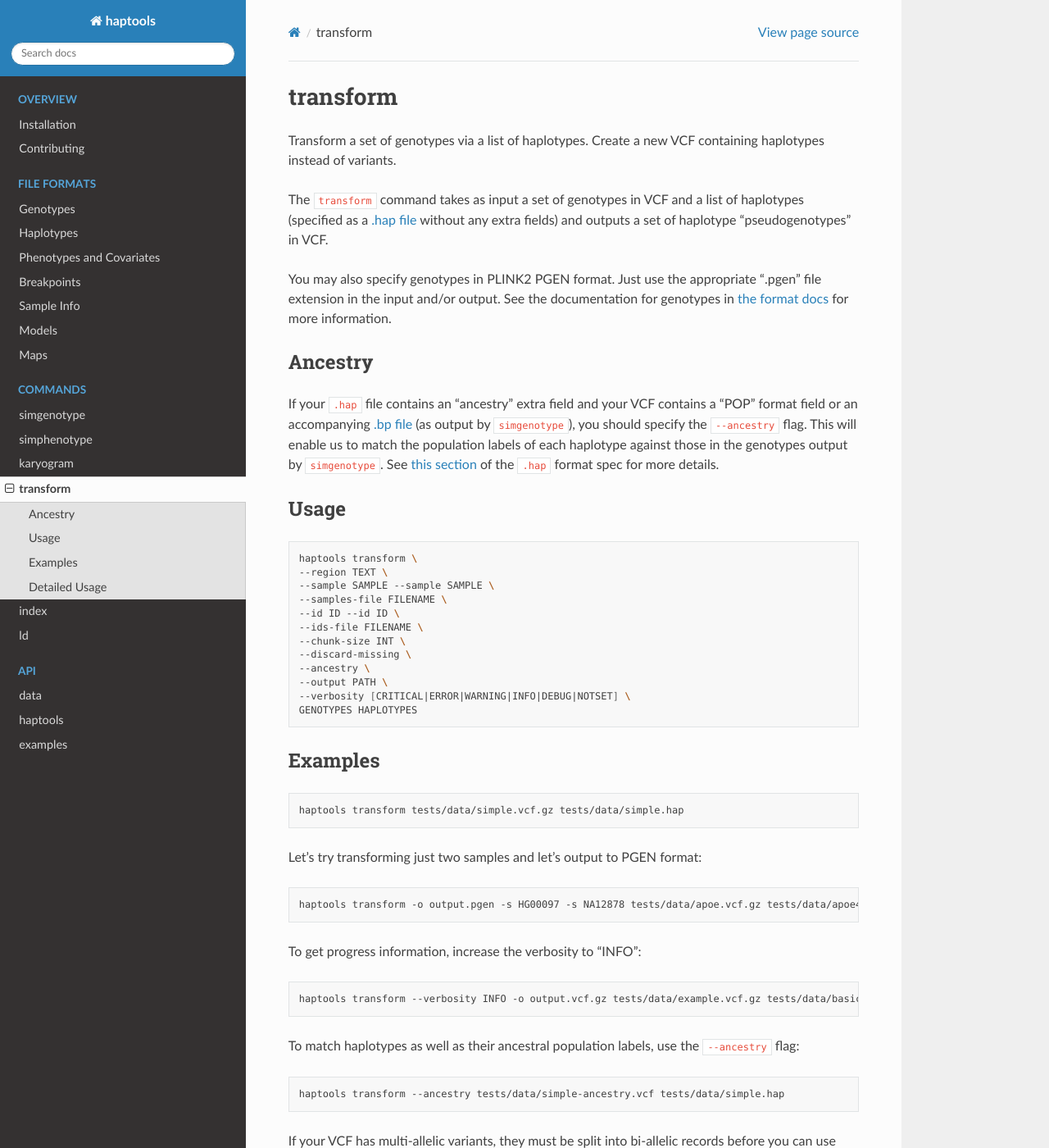
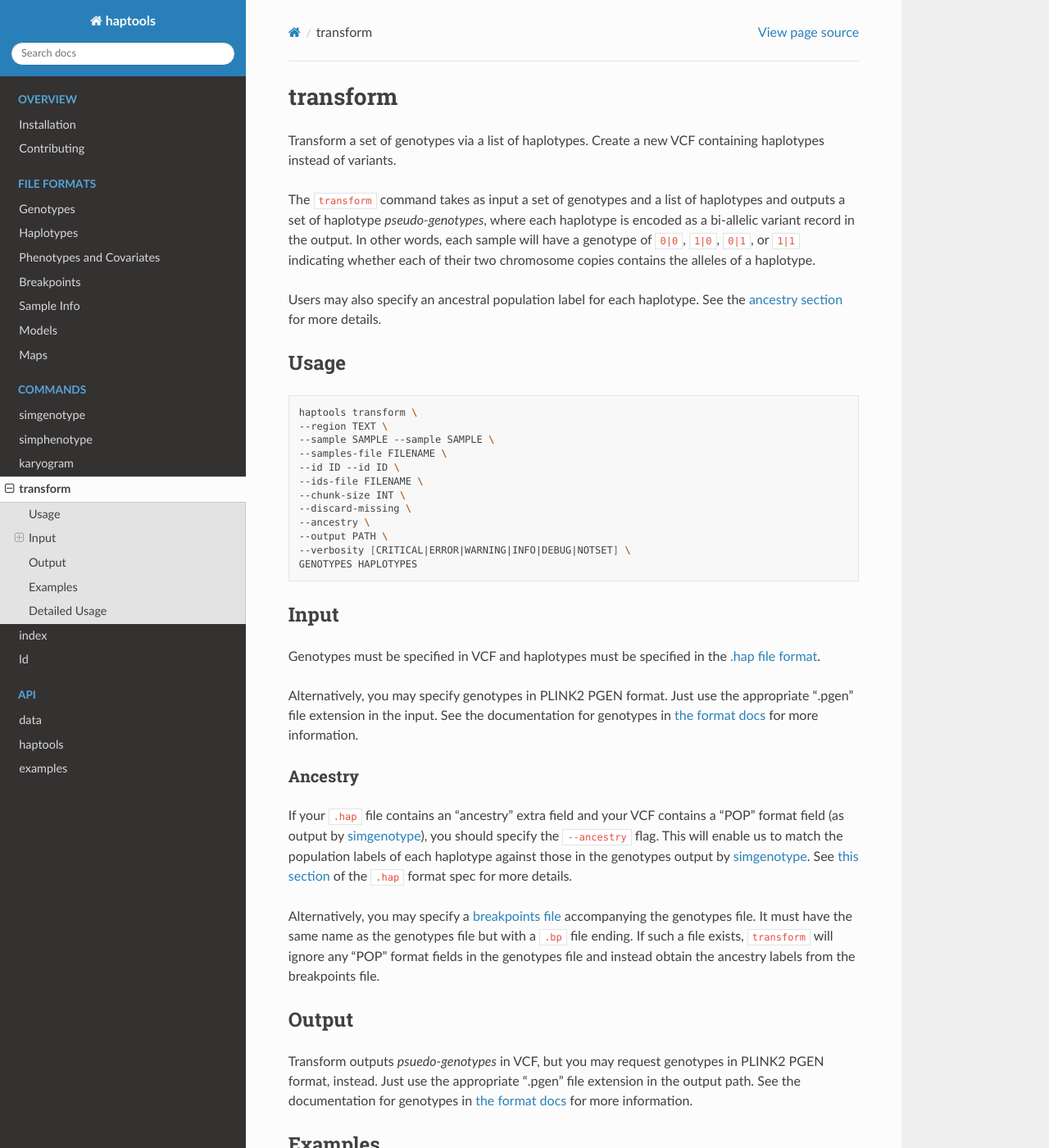
Before and after one commit to CAST-genomics/haptools, a Sphinx documentation site: the page built from docs/commands/transform.rst, in a window 1280 px wide and 1400 px high. Shown: the whole window at 82% size. Built offline with Sphinx 7.4.7 and the Read the Docs theme 2.0.0, drawn with Linux system fonts in a browser that asks for light colours.

Commit message:
specify input and output in transform

```diff
--- a/docs/commands/transform.rst
+++ b/docs/commands/transform.rst
@@ -6,14 +6,9 @@ transform
 
 Transform a set of genotypes via a list of haplotypes. Create a new VCF containing haplotypes instead of variants.
 
-The ``transform`` command takes as input a set of genotypes in VCF and a list of haplotypes (specified as a :doc:`.hap file </formats/haplotypes>` without any extra fields) and outputs a set of haplotype "pseudogenotypes" in VCF.
+The ``transform`` command takes as input a set of genotypes and a list of haplotypes and outputs a set of haplotype *pseudo-genotypes*, where each haplotype is encoded as a bi-allelic variant record in the output. In other words, each sample will have a genotype of ``0|0``, ``1|0``, ``0|1``, or ``1|1`` indicating whether each of their two chromosome copies contains the alleles of a haplotype.
 
-You may also specify genotypes in PLINK2 PGEN format. Just use the appropriate ".pgen" file extension in the input and/or output. See the documentation for genotypes in :ref:`the format docs <formats-genotypesplink>` for more information.
-
-Ancestry
-~~~~~~~~
-
-If your ``.hap`` file contains an "ancestry" extra field and your VCF contains a "POP" format field or an accompanying :ref:`.bp file <formats-breakpoints>` (as output by ``simgenotype``), you should specify the ``--ancestry`` flag. This will enable us to match the population labels of each haplotype against those in the genotypes output by ``simgenotype``. See :ref:`this section <formats-haplotypes-extrafields-transform>` of the ``.hap`` format spec for more details.
+Users may also specify an ancestral population label for each haplotype. See the :ref:`ancestry section <commands-transform-input-ancestry>` for more details.
 
 Usage
 ~~~~~
@@ -31,6 +26,24 @@ Usage
 	--output PATH \
 	--verbosity [CRITICAL|ERROR|WARNING|INFO|DEBUG|NOTSET] \
 	GENOTYPES HAPLOTYPES
+
+Input
+~~~~~
+Genotypes must be specified in VCF and haplotypes must be specified in the :doc:`.hap file format </formats/haplotypes>`.
+
+Alternatively, you may specify genotypes in PLINK2 PGEN format. Just use the appropriate ".pgen" file extension in the input. See the documentation for genotypes in :ref:`the format docs <formats-genotypesplink>` for more information.
+
+.. _commands-transform-input-ancestry:
+
+Ancestry
+--------
+If your ``.hap`` file contains an "ancestry" extra field and your VCF contains a "POP" format field (as output by :doc:`simgenotype </commands/simgenotype>`), you should specify the ``--ancestry`` flag. This will enable us to match the population labels of each haplotype against those in the genotypes output by :doc:`simgenotype </commands/simgenotype>`. See :ref:`this section <formats-haplotypes-extrafields-transform>` of the ``.hap`` format spec for more details.
+
+Alternatively, you may specify a :doc:`breakpoints file </formats/breakpoints>` accompanying the genotypes file. It must have the same name as the genotypes file but with a ``.bp`` file ending. If such a file exists, ``transform`` will ignore any "POP" format fields in the genotypes file and instead obtain the ancestry labels from the breakpoints file.
+
+Output
+~~~~~~
+Transform outputs *psuedo-genotypes* in VCF, but you may request genotypes in PLINK2 PGEN format, instead. Just use the appropriate ".pgen" file extension in the output path. See the documentation for genotypes in :ref:`the format docs <formats-genotypesplink>` for more information.
 
 Examples
 ~~~~~~~~
```
